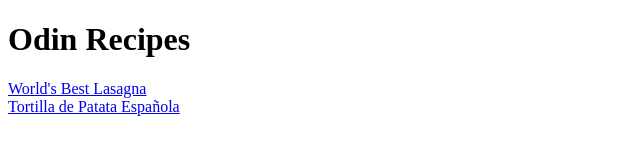
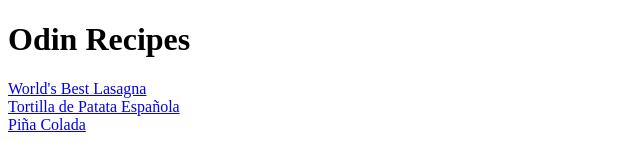
Before and after one commit to CodeMaestroJuan/odin-recipes, a plain HTML site: page index.html in a window 1280 px wide. Shown: the full height of the page, 0-640 px from the left. Drawn offline with Linux system fonts and the light colour scheme.

```diff
--- a/index.html
+++ b/index.html
@@ -9,6 +9,7 @@
     <h1>Odin Recipes</h1>
 
     <a href="recipes/lasagna.html">World's Best Lasagna</a> <br>
-    <a href="recipes/tortillaespanola.html">Tortilla de Patata Española</a>
+    <a href="recipes/tortillaespanola.html">Tortilla de Patata Española</a> <br>
+    <a href="recipes/pinacolada.html">Piña Colada</a> <br>
 </body>
 </html>
```
Also changed, not shown: recipes/tortillaespanola.html (+2 -2 lines).
